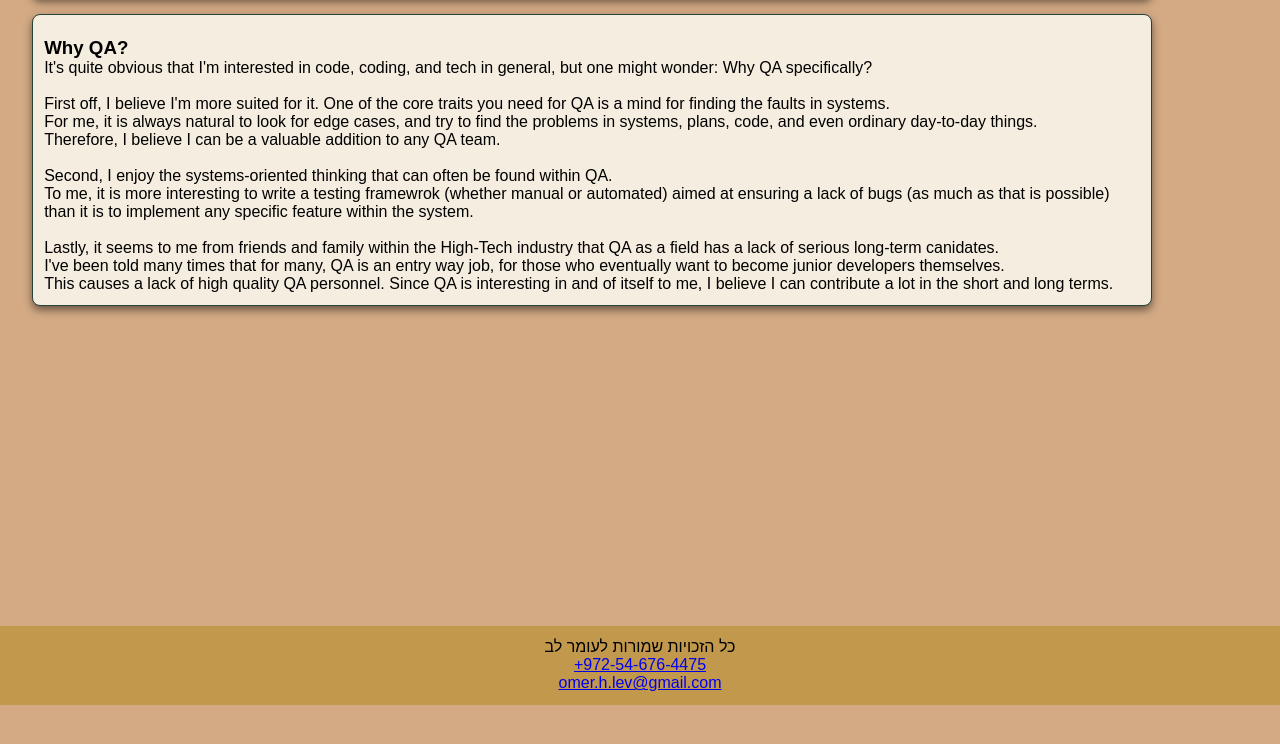
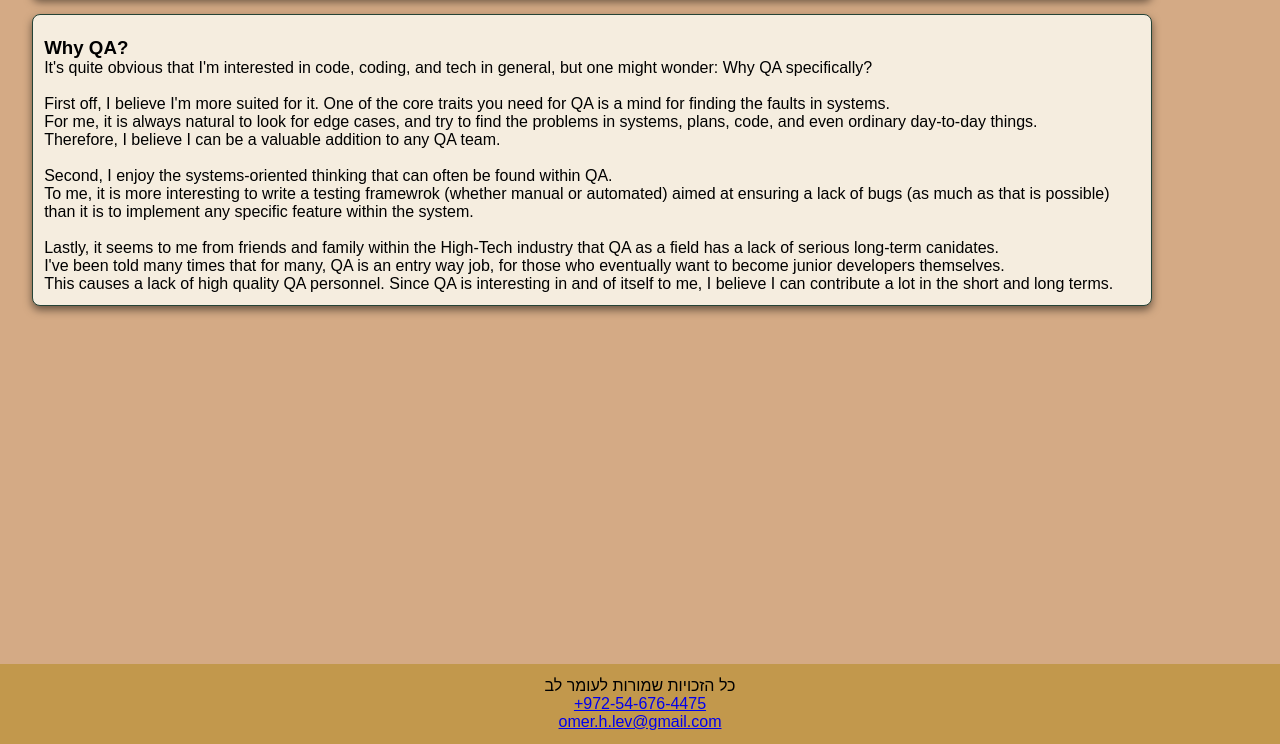
Before and after one commit to OmerHLev/Personal-Website, a plain HTML site: page index.html in a window 1280 px wide. Shown: the part 395-1139 px from the top of the page. Before the commit the page ends 1100 px from the top, so only its background shows below. Drawn offline with Linux system fonts and the light colour scheme.

Commit message:
Add files via upload

```diff
--- a/styles.css
+++ b/styles.css
@@ -329,7 +329,7 @@ h2 {
 .footer_block {
 	text-align: center;
 	margin: auto;
-	 margin-top: 25%;
+	 margin-top: 28%;
 	width: 100%;
 	background-color: #c2984c;
     left: 0;
```
